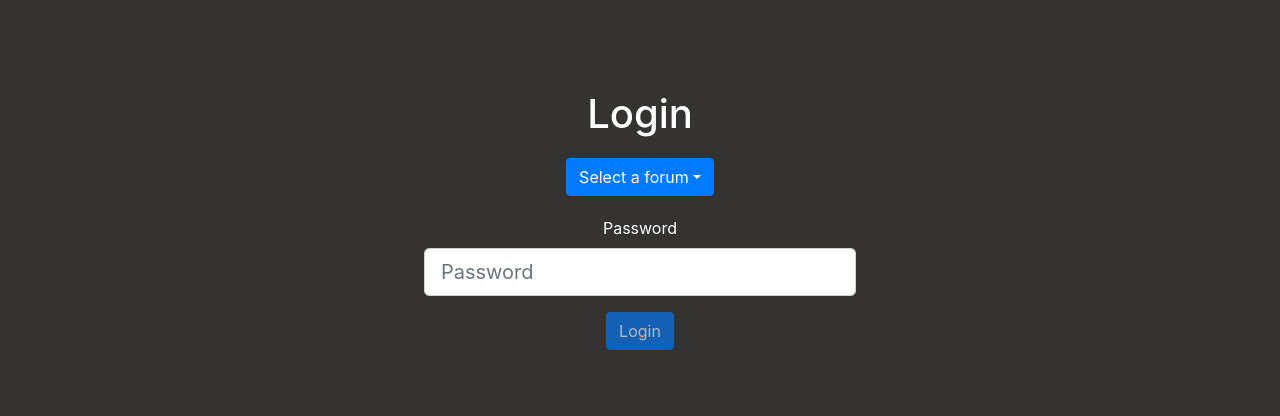
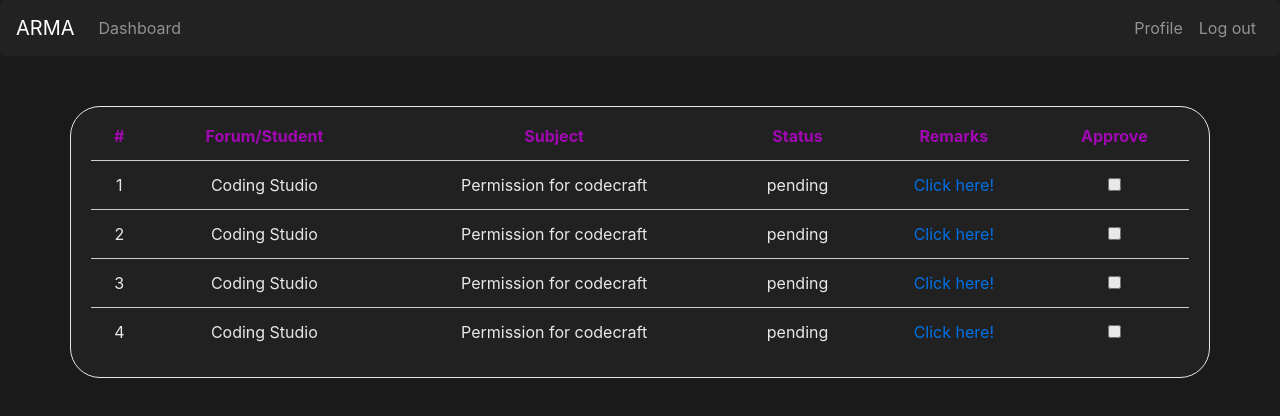
Before and after one commit to coding-Studio-vbit/A.R.M.A-Legacy, a React (Create React App) app in the folder react/: page /Hdashboard in a window 1280 px wide. Shown: the top 416 px of the page. Built offline with nearby package versions, Linux system fonts and the light colour scheme.

Commit message:
Added HOD dashboard

```diff
--- a/react/src/components/App.js
+++ b/react/src/components/App.js
@@ -4,16 +4,18 @@ import UserForm from "./userForm";
 import { Switch, Route, BrowserRouter as Router } from "react-router-dom";
 import Login from "./Login";
 import Register from "./Register";
+import Hdashboard from "./Hdashboard";
 
 function App() {
   return (
-    <div className="App">
+    <div className="App" >
       <Router>
         <div>
           <Switch>
             <Route exact path="/" component={UserForm} />
             <Route path="/login" component={Login} />
             <Route path="/register" component={Register} />
+            <Route path="/Hdashboard" component={Hdashboard} />
             <Login />
           </Switch>
         </div>
--- /dev/null
+++ b/react/src/components/Hdashboard.js
@@ -0,0 +1,15 @@
+import React from 'react';
+import Table  from './Table';
+import Nav from './Navi';
+class Hdashboard extends React.Component{
+  render(){
+    return(
+      <div>
+      <Nav />
+      <Table />
+      </div>
+    );
+  }
+}
+
+export default Hdashboard;
--- /dev/null
+++ b/react/src/components/Navi.js
@@ -0,0 +1,23 @@
+import React from 'react';
+import '../css/nav.css';
+import {Nav,Navbar} from 'react-bootstrap';
+
+export default function Navi() {
+    return (
+      <Navbar style={{backgroundColor: '#222222 !important', borderRadius:'5px'}} className="navigation" collapseOnSelect expand="lg" bg="dark" variant="dark">
+  <Navbar.Brand href="#home">ARMA</Navbar.Brand>
+  <Navbar.Toggle aria-controls="responsive-navbar-nav" />
+  <Navbar.Collapse id="responsive-navbar-nav">
+    <Nav className="mr-auto">
+      <Nav.Link>Dashboard</Nav.Link>
+    </Nav>
+    <Nav>
+      <Nav.Link>Profile</Nav.Link>
+      <Nav.Link>
+        Log out
+      </Nav.Link>
+    </Nav>
+  </Navbar.Collapse>
+</Navbar>
+    );
+}
--- /dev/null
+++ b/react/src/components/Table.js
@@ -0,0 +1,93 @@
+import React from 'react';
+import '../css/table.css';
+
+
+class Table extends React.Component{
+    state={
+        data:[
+            {
+                id:1,
+                Name:'Coding Studio',
+                subject:'Permission for codecraft',
+                status:'pending',
+                approved : false
+            },
+            {
+                id:2,
+                Name:'Coding Studio',
+                subject:'Permission for codecraft',
+                status:'pending',
+                approved : false
+            },
+            {
+                id:3,
+                Name:'Coding Studio',
+                subject:'Permission for codecraft',
+                status:'pending',
+                approved : false
+            },
+            {
+                id:4,
+                Name:'Coding Studio',
+                subject:'Permission for codecraft',
+                status:'pending',
+                approved : false
+            }
+        ]
+    }
+    approval = (id) =>{
+      this.setState({data: this.state.data.map(temp => {
+        if(temp.id===id){
+          temp.approved = !temp.approved
+          if(temp.approved) temp.status = 'Approved';
+          else temp.status = 'pending';
+        }
+        return temp;
+      }) });
+    }
+
+        render() {
+            const items=this.state.data.map(item =>{return(
+
+               <tr>
+                  <td scope="row">{item.id}</td>
+                  <td>{item.Name}</td>
+                  <td>{item.subject}</td>
+                  <td>{item.status}</td>
+                  <td> <a href="#home">Click here!</a> </td>
+                  <td><center>
+                    <input type="checkbox" onChange={this.approval.bind(item,item.id)}/>
+            </center></td>
+            </tr>
+
+                     )
+            })
+            return (
+              <div class="containerz">
+                <div class="container">
+                  <div class="table-responsive">
+                   <table class="table">
+                   <thead>
+                   <tr>
+                   <th scope="col">#</th>
+                   <th scope="col">Forum/Student</th>
+                   <th scope="col">Subject</th>
+                   <th scope="col">Status</th>
+                   <th scope="col">Remarks</th>
+                   <th scope="col"><center>Approve</center></th>
+                   </tr>
+                   </thead>
+                   <tbody>
+                   {items}
+                   </tbody>
+                   </table>
+                  </div>
+                </div>
+              </div>
+
+            );
+        }
+
+}
+
+export default  Table;
--- a/react/src/css/App.css
+++ b/react/src/css/App.css
@@ -1,6 +1,5 @@
 .App {
   text-align: center;
-  padding: 50px;
   color: white;
 }
 
--- /dev/null
+++ b/react/src/css/nav.css
@@ -0,0 +1,3 @@
+.navigation{
+  background-color: #222222 !important;
+}
--- /dev/null
+++ b/react/src/css/table.css
@@ -0,0 +1,45 @@
+
+@media only screen and (max-width: 800px) {
+	.container{
+		text-align: center;
+		margin: auto;
+	}
+	.containerz{
+		padding: 10px;
+	}
+	.table-responsive{
+		text-align: center;
+		border: 0;
+	}
+}
+tr{
+	color:white;
+  padding-bottom: 0px;
+}
+th{
+	color: #b007c4;
+	border: 0 !important;
+}
+thead{
+	border: 0 ;
+}
+body{
+	background-color: #1a1a1a !important;
+}
+.table-responsive{
+	padding: 5px;
+	border: 0;
+}
+.table{
+	border: 0;
+}
+.container{
+	text-align: center;
+	border-radius: 30px;
+	margin-top: 50px;
+	border: 1px solid white;
+	background-color: #222222;
+	opacity: 90%;
+	color: white;
+	margin-top: 50px;
+}
```
